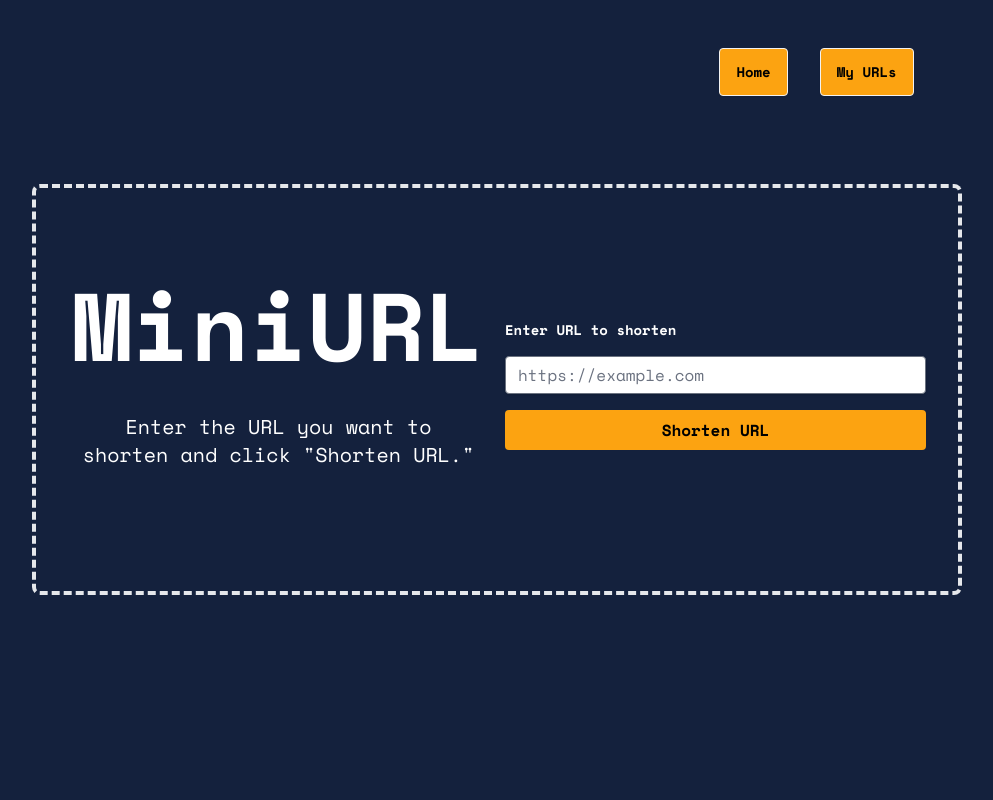
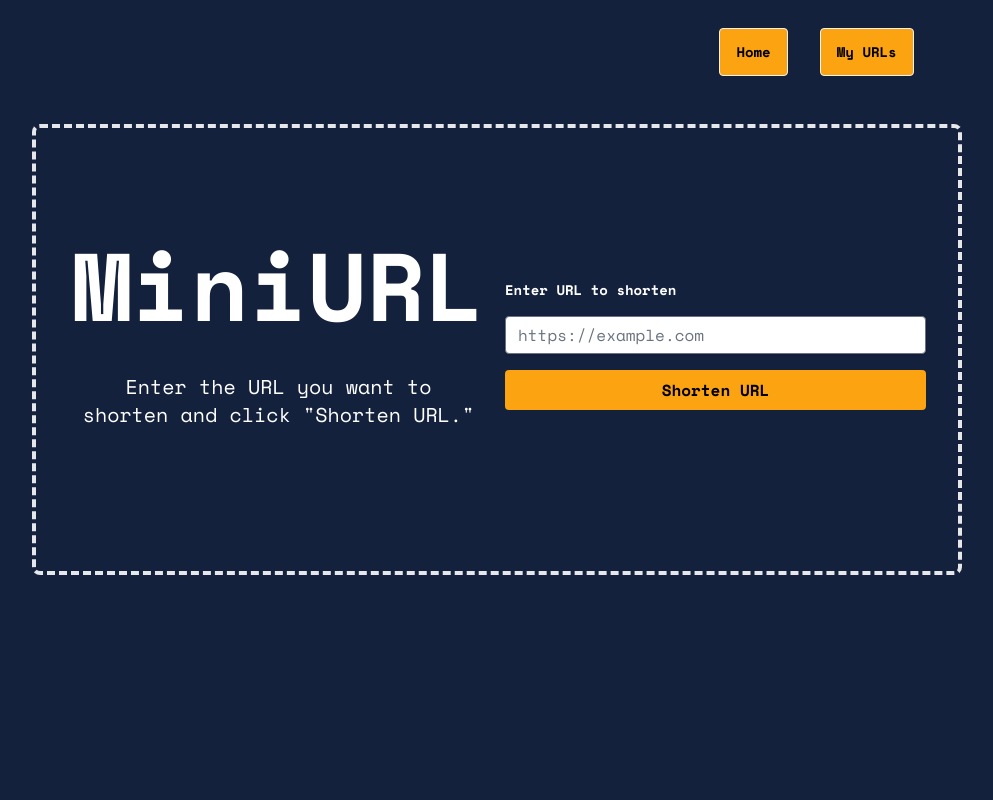
Before and after one commit to rygo2765/mini-url, a Rails app: page / in a window 1280 px wide. Shown: the whole page, without its empty margins (143-1136 px from the left). Run offline with Rails 7, Linux system fonts and the light colour scheme; style sheets or scripts are compiled from the project's sources; some libraries are stand-ins or nearby versions.

Commit message:
Update margin of nav bar, homepage and successful generation page

```diff
--- a/app/views/layouts/application.html.erb
+++ b/app/views/layouts/application.html.erb
@@ -23,7 +23,7 @@
   </head>
 
   <body class="bg-[#14213d] flex flex-col h-screen items-center">
-    <header class="py-4 h-16 mt-5 lg:mt-10 lg:w-2/3 w-full mr-5">
+    <header class="py-4 h-16 mt-5 lg:w-2/3 w-full mr-5">
       <%= render 'shared/header'%>
     </header>
     <main class="container mx-auto px-5 flex flex-col h-full items-center justify-start lg:overflow-hidden overflow-auto">
--- a/app/views/urls/new.html.erb
+++ b/app/views/urls/new.html.erb
@@ -1,4 +1,4 @@
-<div class="flex flex-col xl:w-3/4 w-full mx-auto h-full items-center justify-start mt-20">
+<div class="flex flex-col xl:w-3/4 w-full mx-auto h-full items-center justify-start mt-10">
   <div class=" flex lg:flex-row flex-col lg:h-2/3 h-auto rounded-lg px-8 pt-6 pb-8 mb-4 border-4 border-dashed justify-center">
     <div class="flex flex-col lg:w-1/2 w-full max-h-full justify-center">
       <h1 class="text-6xl lg:text-8xl font-bold mb-10 text-center text-white">MiniURL</h1>
--- a/app/views/urls/show_visits.html.erb
+++ b/app/views/urls/show_visits.html.erb
@@ -1,4 +1,4 @@
-<div class="flex flex-col w-full mx-auto h-3/4 items-center justify-start mt-5 lg:mt-10">
+<div class="flex flex-col w-full mx-auto h-3/4 items-center justify-start mt-5">
   <h1 class="text-4xl lg:text-6xl text-white text-center mb-2 lg:mb-5">MiniURL Usage Report</h1>
   <div class="flex lg:flex-row flex-col h-full w-full lg:w-4/5 justify-center lg:space-x-7">
     <ul class="menu menu-horizontal lg:order-first order-last bg-secondary rounded-box lg:w-1/2 w-full h-full max-h-full text-black overflow-y-auto overflow-x-hidden">
```
